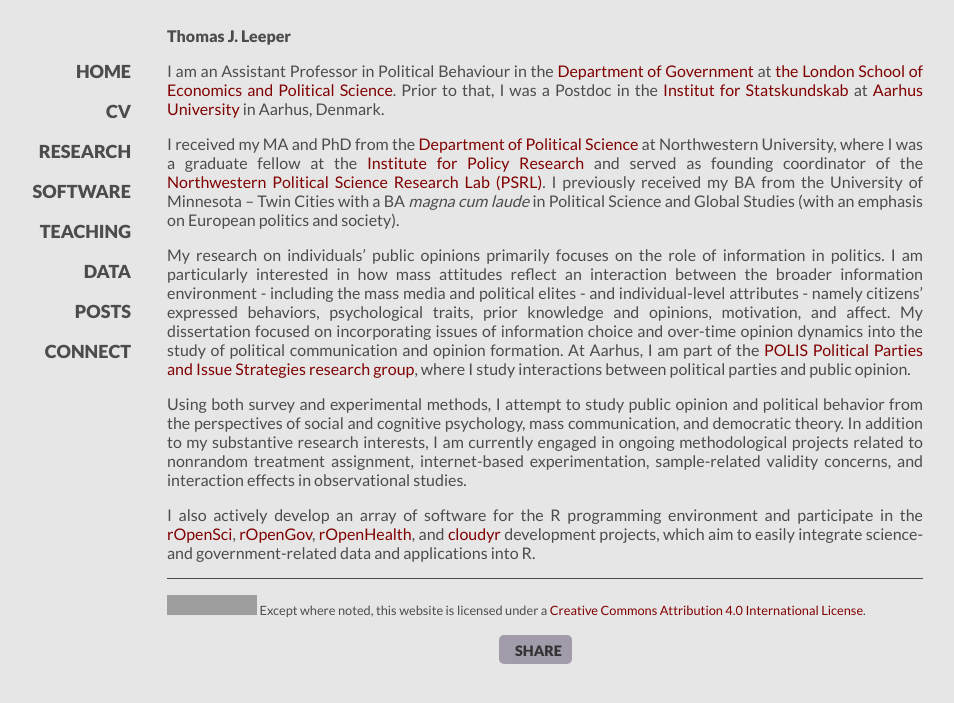
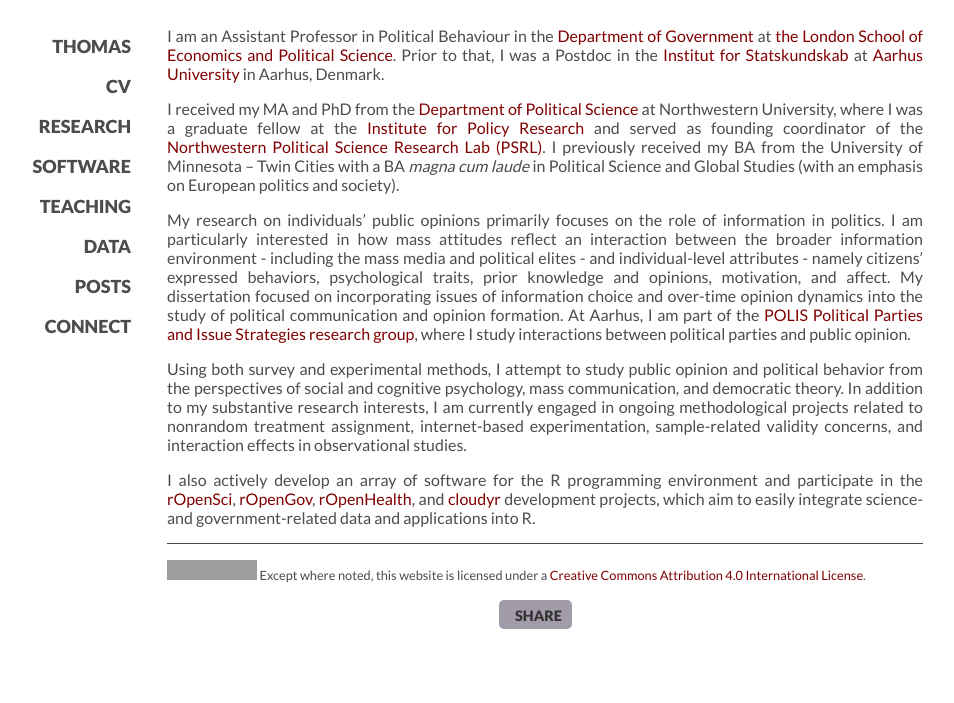
Before and after one commit to leeper/leeper.github.io, a Jekyll site: the page built from index.md, in a window 1280 px wide. Shown: the top 703 px of the page, without its empty margins (95-1049 px from the left). Built offline with Jekyll 4.4.1, drawn with Linux system fonts in a browser that asks for light colours; some web fonts are replaced; grey boxes are pictures that could not be loaded.

Commit message:
modify css and header

```diff
--- a/_layouts/default.html
+++ b/_layouts/default.html
@@ -7,11 +7,8 @@
     {% feed_meta %}
 </head>
 <body onload="printDate()">
-  <header>
-    <a href="http://www.thomasleeper.com"><p class="thomas">Thomas J. Leeper</p></a>
-  </header>
   <nav>
-  	<a href="http://www.thomasleeper.com">Home</a>
+    <a href="http://www.thomasleeper.com">Thomas</a>
     <a href="http://leeper.github.io/cv/cv.pdf">CV</a>
     <a href="http://leeper.github.io/research.html">Research</a>
     <a href="http://leeper.github.io/software.html">Software</a>
--- a/assets/css/style.css
+++ b/assets/css/style.css
@@ -7,7 +7,7 @@
 }
 
 body {
-    background-color:#e6e6e6;
+    background-color:white;
     margin-left:20%;
     margin-right:20%;
 }
@@ -33,7 +33,7 @@
 }
 h5 {
     background-color:#4c4c4c;
-    color:#e6e6e6;
+    color:white;
     text-align:center;
     font-size:16px;
 }
@@ -150,7 +150,6 @@
     margin-bottom:1em;
     margin-top:1em;
 }
-
 nav{
     font-weight:bold;
     text-transform:uppercase;
```
Lines whose indentation alone changed are shown as unchanged.
